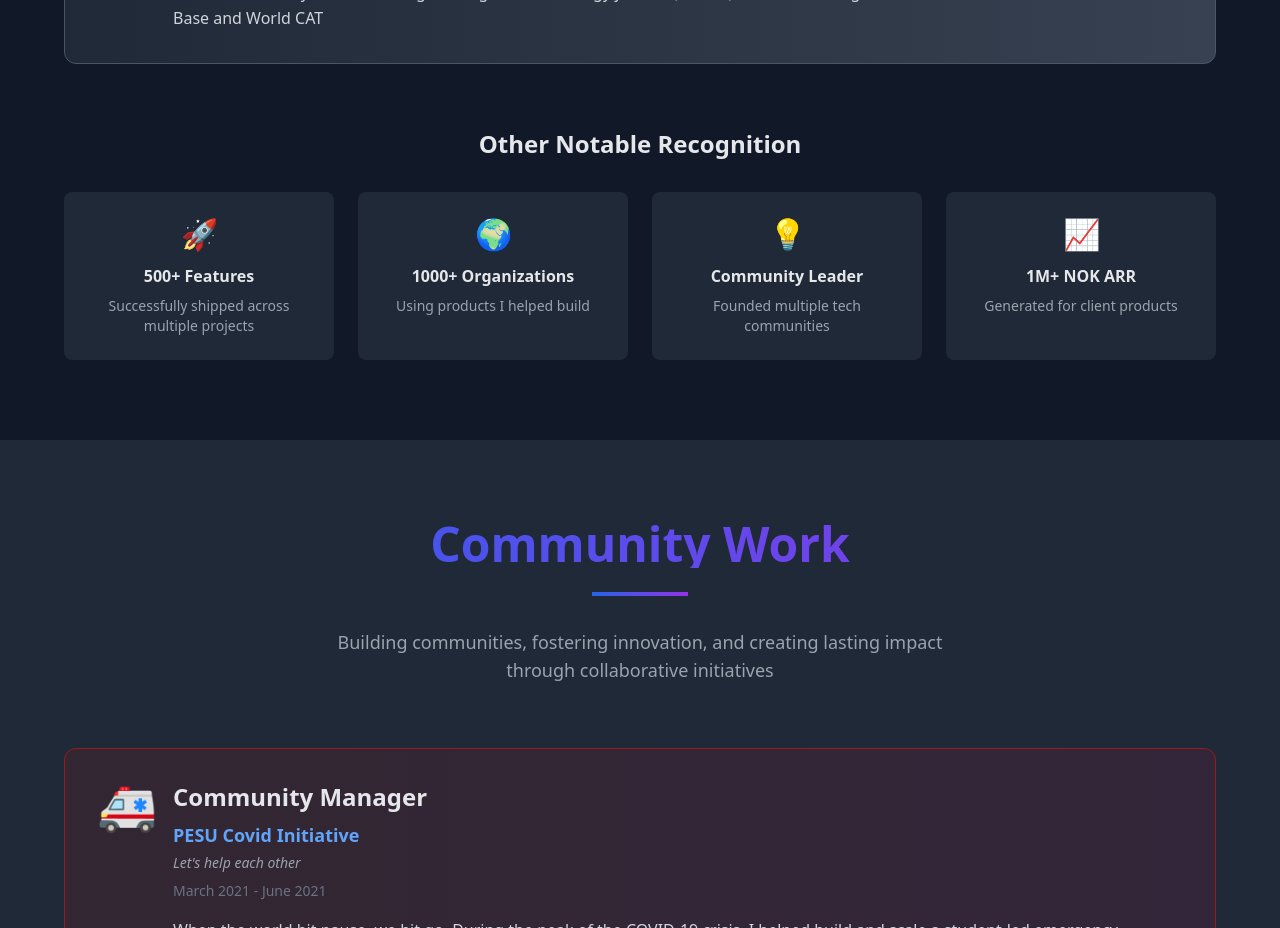
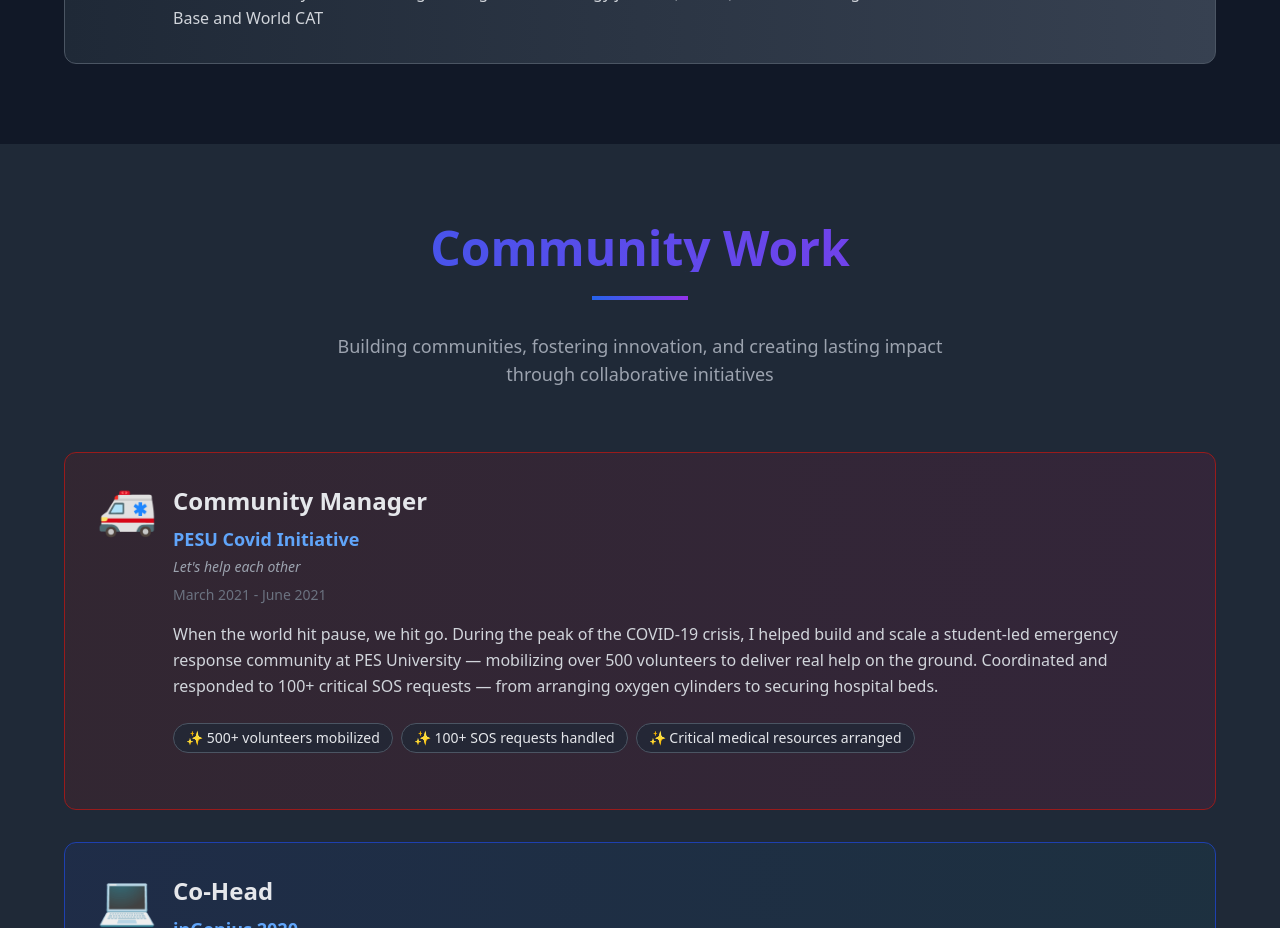
Before and after one commit to meet1906/meet1906.github.io, a React (Vite) app in the folder my-portfolio/: page / in a window 1280 px wide. Shown: the part 5360-6288 px from the top of the page. Built offline with nearby package versions, Linux system fonts and the light colour scheme.

Commit message:
commented other achievements

```diff
--- a/my-portfolio/src/components/Achievements.jsx
+++ b/my-portfolio/src/components/Achievements.jsx
@@ -65,38 +65,39 @@
           ))}
         </div>
 
-        {/* Additional Recognition Section */}
+        {/* Additional Recognition Section
         <div className="mt-16 text-center">
           <h3 className="text-2xl font-bold text-gray-800 dark:text-gray-200 mb-8">
             Other Notable Recognition
-          </h3>
+          </h3> */}
 
-          <div className="grid grid-cols-1 sm:grid-cols-2 lg:grid-cols-4 gap-6">
+          {/* <div className="grid grid-cols-1 sm:grid-cols-2 lg:grid-cols-4 gap-6">
+            <div className="flex justify-center items-center gap-4">
             <div className="bg-gray-50 dark:bg-gray-800 p-6 rounded-lg">
               <div className="text-3xl mb-3">🚀</div>
               <h4 className="font-semibold text-gray-800 dark:text-gray-200 mb-2">500+ Features</h4>
               <p className="text-sm text-gray-600 dark:text-gray-400">Successfully shipped across multiple projects</p>
-            </div>
+            </div> */}
 
-            <div className="bg-gray-50 dark:bg-gray-800 p-6 rounded-lg">
+            {/* <div className="bg-gray-50 dark:bg-gray-800 p-6 rounded-lg">
               <div className="text-3xl mb-3">🌍</div>
               <h4 className="font-semibold text-gray-800 dark:text-gray-200 mb-2">1000+ Organizations</h4>
               <p className="text-sm text-gray-600 dark:text-gray-400">Using products I helped build</p>
-            </div>
+            </div> */}
 
-            <div className="bg-gray-50 dark:bg-gray-800 p-6 rounded-lg">
+            {/* <div className="bg-gray-50 dark:bg-gray-800 p-6 rounded-lg">
               <div className="text-3xl mb-3">💡</div>
               <h4 className="font-semibold text-gray-800 dark:text-gray-200 mb-2">Community Leader</h4>
               <p className="text-sm text-gray-600 dark:text-gray-400">Founded multiple tech communities</p>
-            </div>
+            </div> */}
 
-            <div className="bg-gray-50 dark:bg-gray-800 p-6 rounded-lg">
+            {/* <div className="bg-gray-50 dark:bg-gray-800 p-6 rounded-lg">
               <div className="text-3xl mb-3">📈</div>
               <h4 className="font-semibold text-gray-800 dark:text-gray-200 mb-2">1M+ NOK ARR</h4>
               <p className="text-sm text-gray-600 dark:text-gray-400">Generated for client products</p>
-            </div>
-          </div>
-        </div>
+            </div> */}
+          {/* </div>
+        </div> */}
       </div>
     </section>
   );
```
